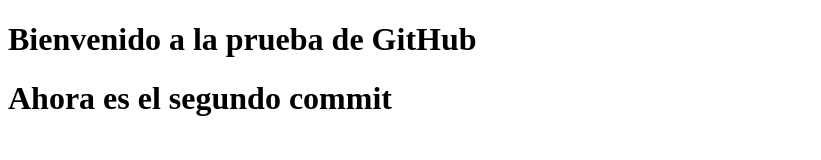
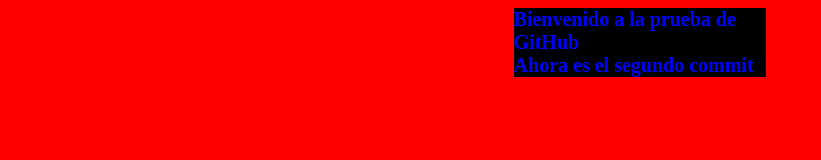
Before and after one commit to luisneyra93/pagina-web, a plain HTML site: page index.html in a window 1280 px wide. Shown: the whole page, without its empty margins (0-821 px from the left). Drawn offline with Linux system fonts and the light colour scheme.

Commit message:
Añadiendo Estilos
Commit para añadir estilos

```diff
--- /dev/null
+++ b/estilos.css
@@ -0,0 +1,12 @@
+body{
+	background-color: red;
+}
+
+h1{
+	background-color: black;
+	font-size: 20px;
+	color:blue;
+	width: 20%;
+	height: 10%;
+	margin: 0 auto;
+}
--- a/index.html
+++ b/index.html
@@ -3,6 +3,7 @@
 <head>
 	<meta charset="UTF-8">
 	<title>Document</title>
+	 <link href="estilos.css" rel="stylesheet" type="text/css"">
 </head>
 <body>
 		<h1>Bienvenido a la prueba de GitHub</h1>
```
